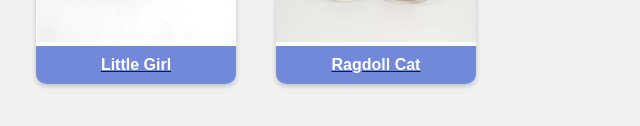
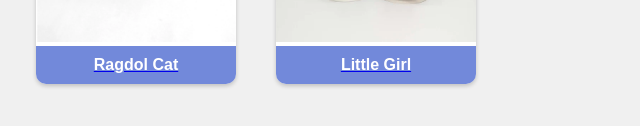
Before and after one commit to origamifaust/Chinese-Diagrams, a plain HTML site: page index.html in a window 1280 px wide. Shown: the part 256-382 px from the top of the page, 624-1264 px from the left. Drawn offline with Linux system fonts and the light colour scheme.

Commit message:
Update index.html

```diff
--- a/index.html
+++ b/index.html
@@ -167,13 +167,13 @@
       <div class="thumbnail light-mode">
         <a href="https://cdn.discordapp.com/attachments/884891042871124028/1113407901957095485/RAGDOLLcat.pdf" download>
           <img src="thumbnail3.jpg" alt="Ebook 3">
-          <div class="title">Little Girl</div>
+          <div class="title">Ragdol Cat</div>
         </a>
       </div>
       <div class="thumbnail light-mode">
         <a href="https://cdn.discordapp.com/attachments/884891042871124028/1113407900971434064/lilgirl.pdf" download>
           <img src="thumbnail4.jpg" alt="Ebook 4">
-          <div class="title">Ragdoll Cat</div>
+          <div class="title">Little Girl</div>
         </a>
       </div>
     </div>
```
